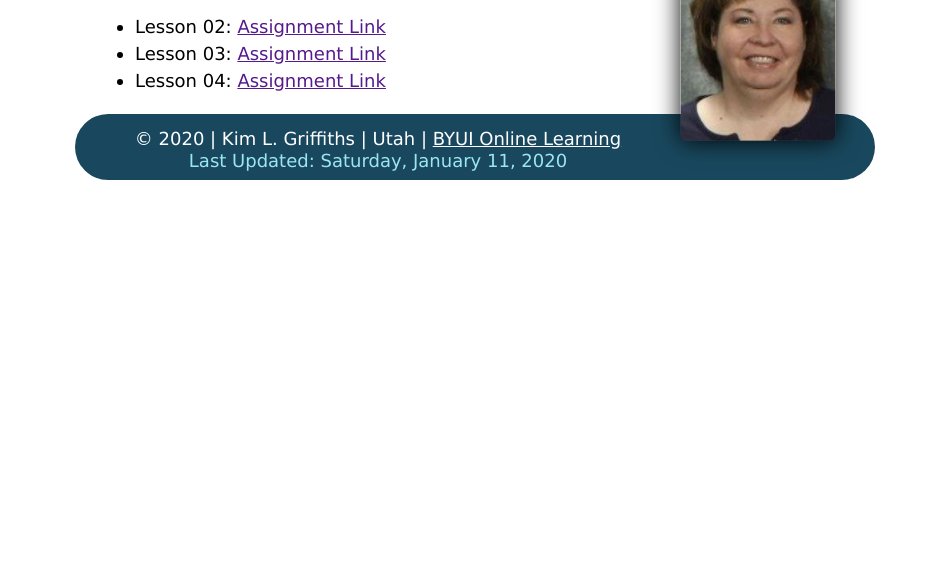
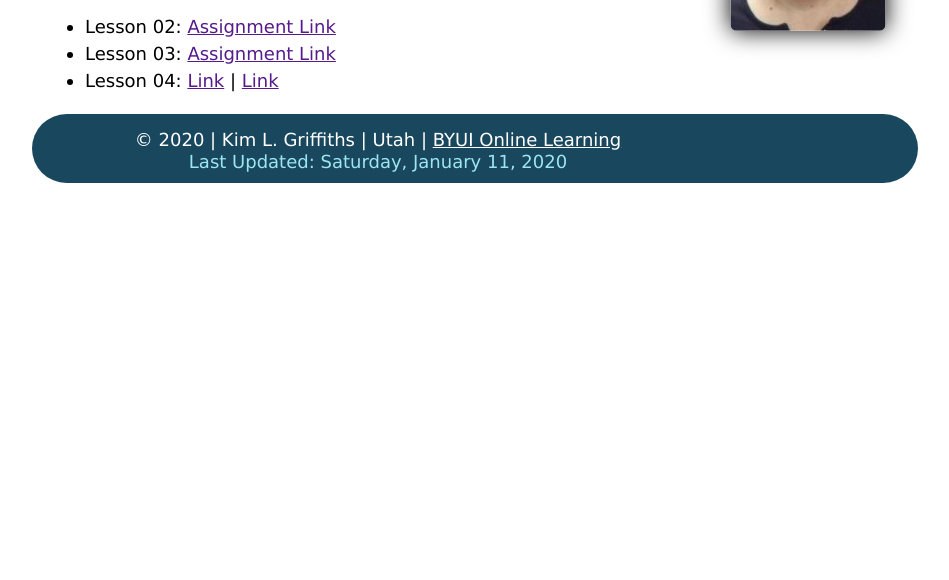
Before and after one commit to kgriffiths63/kgriffiths63.github.io, a plain HTML site: page index.html in a window 1280 px wide. Shown: the part 220-800 px from the top of the page, without its empty margins (165-1114 px from the left). Drawn offline with Linux system fonts and the light colour scheme.

Commit message:
commit changes

```diff
--- a/css/main.css
+++ b/css/main.css
@@ -1,39 +1,62 @@
 body {
-font-size: 18px;
-line-height: 1.5;
+    font-size: 18px;
+    line-height: 1.5;
 }
-header, nav, main, footer {
+
+header,
+nav,
+main,
+footer {
     margin: 1.25rem auto;
-    max-width: 760px;
+    max-width: 860px;
     font-family: Verdana, Geneva, Tahoma, sans-serif;
 }
-header, footer {
+
+header,
+footer {
     background-color: rgb(25, 72, 94);
     color: white;
-    text-align: center;
+   text-align: center;
     border-radius: 2em;
 }
+
 header {
     padding: .75rem;
 }
+
 header img {
     float: right;
+    position: relative;
+    top: -110px;
     transform: scale(0.80);
     border-radius: 8px;
     box-shadow: 0px 0px 30px black;
 
 }
+
 footer {
-    padding: .7rem 1.25rem;
+    padding: .8rem;
+    vertical-align: middle;
+    line-height: 1.5;
+
+
 }
+
 h2 {
     border-bottom: 1px solid black;
     max-width: 760px;
 }
-footer a  {
+
+footer a {
     Color: white;
     text-decoration: underline;
+    text-align: center;
+
 }
+#span {
+    text-align: center;
+}
+
 #updated {
     margin: -5px 0;
     color: rgb(156, 230, 240);
--- a/index.html
+++ b/index.html
@@ -1,13 +1,12 @@
 <!DOCTYPE html>
 <html lang="en">
+
 <head>
     <meta charset="utf-8">
     <meta name="viewport" content="width=device-width, initial-scale=1, viewport-fit=cover">
     <title>Portal Home Page</title>
     <meta name="description" content="This portal home page is for CIT230 assignments">
-    <link href="css/main.css" rel="stylesheet"
-    </head>
-    <body>
+    <link href="css/main.css" rel="stylesheet" </head> <body>
     <header>
         <h1>Kim L. Griffiths</h1>
         <img id="myPortrait" src="images/KimPortrait.jpg" alt="Image of Kim">
@@ -24,9 +23,7 @@
                 Lesson 03:
                 <a href="">Assignment Link</a>
             </li>
-                <li>
-                    Lesson 04:
-                    <a href="">Assignment Link</a>
+            <li>Lesson 04: <a href="">Link</a> | <a href="">Link</a></li>
             </li>
         </ul>
     </nav>
@@ -47,4 +44,5 @@
 
 
     </body>
+
 </html>
```
Lines whose indentation alone changed are shown as unchanged.
